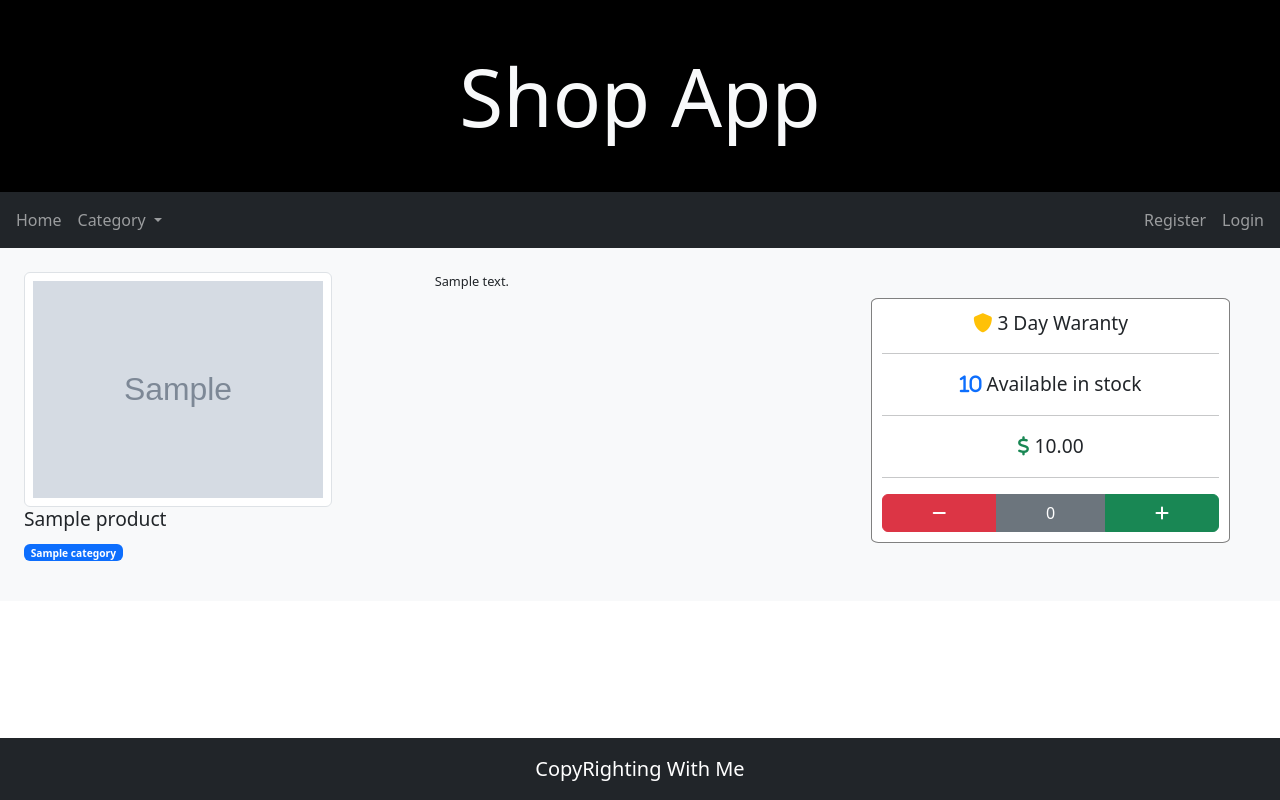
After one commit to PooyaRezaee/E-Commer-Django, a Django app: a page that uses templates/base.html in a window 1280 px wide. The commit adds this page. Run offline with Django 4.2, Linux system fonts and the light colour scheme; tables that the repository leaves empty hold one stand-in row (values such as "Sample post"); grey boxes marked "Sample" are stand-in pictures.

Commit message:
Complate Show Products & Category on Templates

```diff
--- a/ShopApp/urls.py
+++ b/ShopApp/urls.py
@@ -15,9 +15,11 @@ Including another URLconf
 """
 from django.contrib import admin
 from django.urls import path, include
+from django.conf.urls.static import static
+from django.conf import settings
 
 urlpatterns = [
     path('admin/', admin.site.urls),
     path('', include('apps.home.urls', namespace='home')),
     path('account/', include('apps.account.urls', namespace='account')),
-]
+]  + static(settings.MEDIA_URL, document_root=settings.MEDIA_ROOT)
--- a/apps/account/forms.py
+++ b/apps/account/forms.py
@@ -71,5 +71,5 @@ class VerifyCodeForm(forms.Form):
     code = forms.IntegerField(widget=forms.NumberInput(attrs={'class':'form-control'}))
 
 class LoginForm(forms.Form):
-    phone_number = forms.IntegerField(widget=forms.NumberInput(attrs={'class':'form-control'}))
+    phone_number = forms.CharField(widget=forms.TextInput(attrs={'class':'form-control'}))
     password = forms.CharField(widget=forms.PasswordInput(attrs={'class':'form-control'}))
--- a/apps/account/views.py
+++ b/apps/account/views.py
@@ -129,7 +129,8 @@ class LoginUserView(View):
             password = data['password']
 
             user = authenticate(request, phone_number=phone_number, password=password)
-
+            print(phone_number)
+            print(password)
             if user is not None:
                 login(request,user)
                 messages.success(request,'You Logged','success')
--- /dev/null
+++ b/apps/home/contexts.py
@@ -0,0 +1,4 @@
+from .models import Category
+
+def categories(request):
+    return {'categories': Category.objects.all() }
--- /dev/null
+++ b/apps/home/templates/home/detail.html
@@ -0,0 +1,43 @@
+{% extends 'base.html' %}
+{% load static %}
+{% load humanize %}
+
+{% block head-custom %}
+    <link rel="stylesheet" href="{% static 'styles/detail.css' %}">
+{% endblock head-custom %}
+
+{% block title %}Home{% endblock title %}
+
+{% block body %}
+    <div class="col-12 d-flex p-2">
+        <div class="col-4 text-start">
+            <img class="img-thumbnail col-12 p-2 w-75" src="{{ product.image.url }}" alt="">
+            <h2 class="text-start  w-75" style="font-size: 1.5vw;">{{product.name}}</h2>
+            <p class="lead badge bg-primary" style="font-size: 0.8vw;">{{ product.category }}</p>
+        </div>
+
+
+        <div class="col-4">
+            <p class=" font-weight-normal" style="text-align: justify;font-size: 1vw;">{{product.description | safe}}</p>
+        </div>
+
+
+        <div class="col-4">
+            <div id="box-buy" class="bg-white">
+                <span><i class="fa-solid fa-shield text-warning"></i> 3 Day Waranty</span>
+                <hr>
+                <span>
+                    {% for num in product.amount|make_list  %}<i class="text-primary fa-solid fa-{{ num }}"></i>{% endfor %} Available in stock
+                </span>
+                <hr>
+                <span><i class="fa-solid fa-dollar-sign text-success"></i> {{ product.price | intcomma }}</span>
+                <hr>
+                <div class="btn-group">
+                    <button class="btn btn-danger"><i class="fa-solid fa-minus"></i></button>
+                    <button class="btn btn-secondary" style="cursor: default;">0</button>
+                    <button class="btn btn-success"><i class="fa-solid fa-plus"></i></button>
+                </div>
+            </div>
+        </div>
+    </div>
+{% endblock body %}
--- a/apps/home/urls.py
+++ b/apps/home/urls.py
@@ -4,5 +4,7 @@ from .views import *
 app_name = 'home'
 
 urlpatterns = [
-    path("", HomeView.as_view(), name="index")
+    path("", HomeView.as_view(), name="index"),
+    path("product/<slug:slug>/", ProductDetailView.as_view(), name="detail"),
+    path("category/<slug:category_slug>/", HomeView.as_view(), name="category"),
 ]
--- a/apps/home/views.py
+++ b/apps/home/views.py
@@ -1,10 +1,36 @@
 from django.shortcuts import render
+from django.views.generic import ListView,DetailView
 from django.views import View
-
+from .models import *
 __all__ = [
     'HomeView',
+    'ProductDetailView',
 ]
 
-class HomeView(View):
-    def get(self,request):
-        return render(request,'home/index.html')
+class HomeView(ListView):
+    template_name = 'home/index.html'
+    context_object_name = 'products'
+    ordering = ('created',)
+    # paginate_by = 1
+
+    def get_queryset(self):
+        category_slug = self.kwargs.get('category_slug')
+        products = Product.objects.all()
+        if category_slug:
+            category = Category.objects.get(slug=category_slug)
+            return products.filter(category=category)
+        else:
+            return products
+
+    # def get_context_data(self, **kwargs):
+    #     context = super().get_context_data(**kwargs)
+
+    #     context['categories'] = Category.objects.all()
+
+    #     return context
+
+class ProductDetailView(DetailView):
+    template_name = 'home/detail.html'
+    model = Product
+    context_object_name = 'product'
+    slug_field = 'slug'
--- /dev/null
+++ b/static/styles/detail.css
@@ -0,0 +1,18 @@
+#box-buy{
+    display: flex;
+    flex-flow: column;
+    padding: 10px;
+    margin: 2vw;
+    border: 1px solid gray;
+    border-radius: 2%;
+    /* height: 50vh; */
+    justify-content: space-between;
+}
+#box-buy span{
+    font-size: 1.5vw;
+    font-weight: 100;
+    text-align: center;
+}
+/* .inventory{
+    color: ;
+} */
--- /dev/null
+++ b/static/styles/style.css
@@ -0,0 +1,4 @@
+a{
+    text-decoration: none;
+    color: black;
+}
--- a/templates/base.html
+++ b/templates/base.html
@@ -1,3 +1,4 @@
+{% load static %}
 <!DOCTYPE html>
 <html lang="en">
 
@@ -7,6 +8,8 @@
     <meta name="viewport" content="width=device-width, initial-scale=1.0">
     <link href="https://cdn.jsdelivr.net/npm/bootstrap@5.2.3/dist/css/bootstrap.min.css" rel="stylesheet"
         integrity="sha384-rbsA2VBKQhggwzxH7pPCaAqO46MgnOM80zW1RWuH61DGLwZJEdK2Kadq2F9CUG65" crossorigin="anonymous">
+    <link rel="stylesheet" href="https://cdnjs.cloudflare.com/ajax/libs/font-awesome/6.2.1/css/all.min.css" integrity="sha512-MV7K8+y+gLIBoVD59lQIYicR65iaqukzvf/nwasF0nqhPay5w/9lJmVM2hMDcnK1OnMGCdVK+iQrJ7lzPJQd1w==" crossorigin="anonymous" referrerpolicy="no-referrer" />
+    <link rel="stylesheet" href="{% static 'styles/style.css' %}">
     <title>ShopCourse | {% block title %}{% endblock title %} </title>
     {% block head-custom %}{% endblock head-custom %}
 </head>
@@ -22,9 +25,7 @@
     </div>
 
     <footer class="text-center p-3 lead mt-3 position-fixed bottom-0 w-100 bg-dark text-white">CopyRighting With Me</footer>
-    <script src="https://cdn.jsdelivr.net/npm/bootstrap@5.2.3/dist/js/bootstrap.bundle.min.js"
-    integrity="sha384-kenU1KFdBIe4zVF0s0G1M5b4hcpxyD9F7jL+jjXkk+Q2h455rYXK/7HAuoJl+0I4"
-    crossorigin="anonymous"></script>
+    <script src="https://cdn.jsdelivr.net/npm/bootstrap@5.2.3/dist/js/bootstrap.bundle.min.js" integrity="sha384-kenU1KFdBIe4zVF0s0G1M5b4hcpxyD9F7jL+jjXkk+Q2h455rYXK/7HAuoJl+0I4" crossorigin="anonymous"></script>
 </body>
 
 </html>
--- a/templates/inc/navbar.html
+++ b/templates/inc/navbar.html
@@ -1,8 +1,21 @@
-<nav class="m-0 p-2 navbar navbar-expand-lg navbar-dark bg-dark text-light position-sticky top-0" style="z-index: 20;">
+<nav class="m-0 p-2 navbar navbar-expand-lg navbar-dark bg-dark text-light position-sticky top-0" style="z-index: 20">
     <div class="collapse navbar-collapse" id="navbarNav">
         <ul class="navbar-nav">
             <li class="nav-item active">
                 <a class="nav-link" href="{% url 'home:index' %}">Home</a>
+            </li>
+            <li class="nav-item dropdown">
+                <div class="nav-link">
+                    <span type="button" class="dropdown-toggle" data-bs-toggle="dropdown">
+                        Category
+                    </span>
+                    <ul class="dropdown-menu">
+
+                        {% for category in categories %}
+                            <li><a class="dropdown-item" href="{% url 'home:category' category.slug %}">{{ category.name }}</a></li>
+                        {% endfor %}
+                    </ul>
+                </div>
             </li>
         </ul>
 
```
Also changed, not shown: ShopApp/settings.py (+10 -0 lines), apps/home/templates/home/index.html (+15 -1 lines), product/2022/11/29/admin_panel1.png (deleted).
